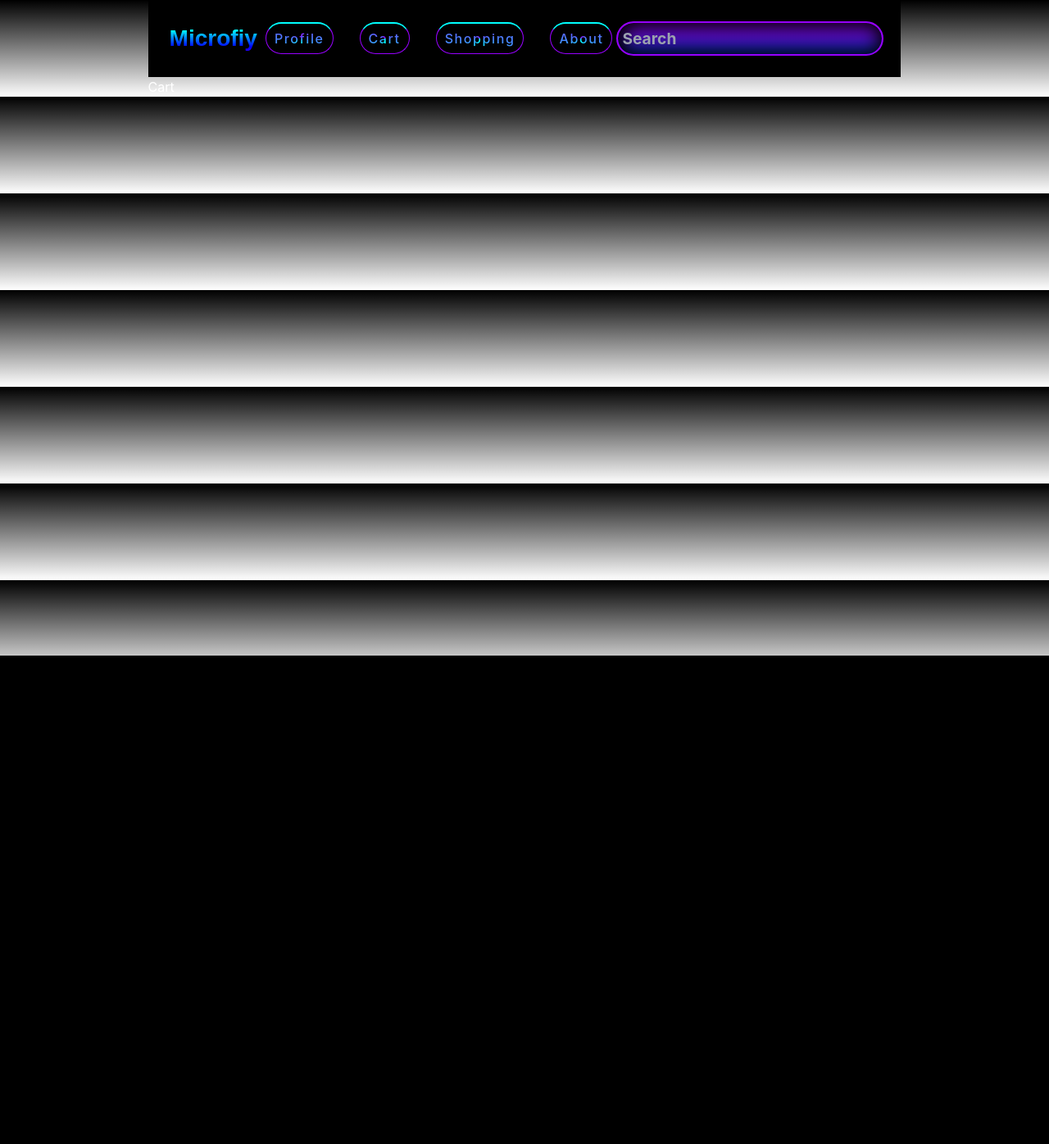
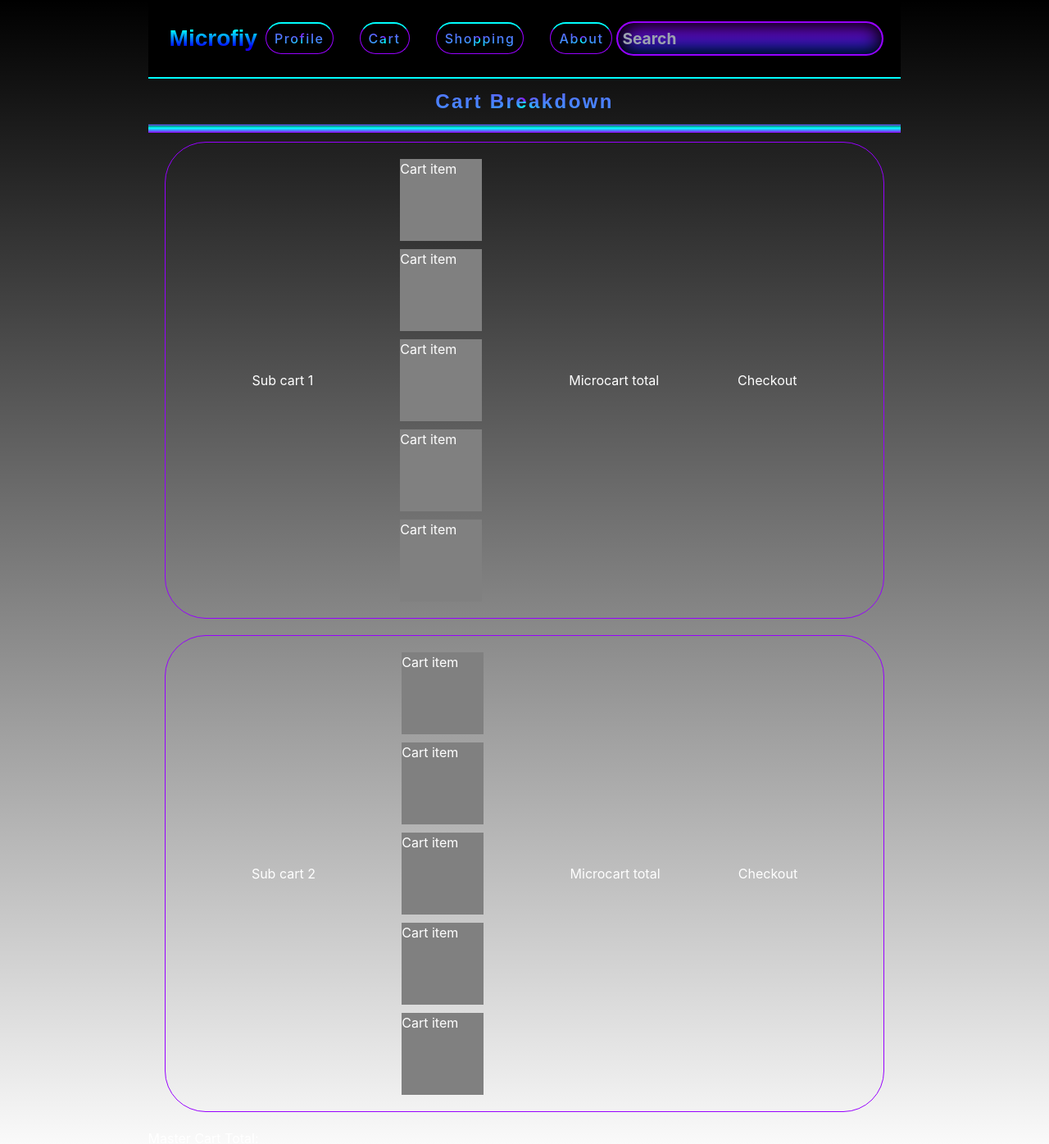
Before and after one commit to trickell/microcart, a Next.js app: page /cart in a window 1280 px wide. Shown: the top 1396 px of the page at 82% size. Before the commit the page ends 800 px from the top, so only its background shows below. Built offline with nearby package versions, Linux system fonts and the light colour scheme.

Commit message:
visual aid on every page to  help us think about setup.

```diff
--- a/src/app/about/page.js
+++ b/src/app/about/page.js
@@ -2,9 +2,10 @@ import Navbar from '../components/Navbar'
 
 export default function About() {
     return (
-        <>
-
-
-        </>
+        <div className="about">
+       <div>THE ONE AND ONLY MICROFIY</div>
+       <div>MISSION STATEMENT</div>
+       <div>HOW WE STARTED</div>
+       </div>
     )
 }
--- a/src/app/cart/page.js
+++ b/src/app/cart/page.js
@@ -1,3 +1,44 @@
+"use client"
+import React from'react';
+
 export default function Cart () {
-    return <h1>Cart</h1>
+    return (
+
+    <div>
+        <h1 className="pageheader">Cart Breakdown</h1>
+
+
+
+
+        <div className="favorites">Sub cart 1
+            <div>
+                <div className="placeholderbox">Cart item</div>
+                <div className="placeholderbox">Cart item</div>
+                <div className="placeholderbox">Cart item</div>
+                <div className="placeholderbox">Cart item</div>
+                <div className="placeholderbox">Cart item</div>
+            </div>
+            <h2>Microcart total</h2>
+
+            <button>Checkout</button>
+        </div>
+
+        <div className="favorites">Sub cart 2
+            <div>
+                <div className="placeholderbox">Cart item</div>
+                <div className="placeholderbox">Cart item</div>
+                <div className="placeholderbox">Cart item</div>
+                <div className="placeholderbox">Cart item</div>
+                <div className="placeholderbox">Cart item</div>
+            </div>
+            <h2>Microcart total</h2>
+
+            <button>Checkout</button>
+        </div>
+        <h1>Master Cart Total:</h1>
+
+            <button>Checkout</button>
+
+    </div>
+)
 }
--- a/src/app/index.css
+++ b/src/app/index.css
@@ -303,7 +303,8 @@ body {
       margin-right: 20px;
     }
 
-    .information {
+    .information,
+    .favorites {
       display: flex;
       flex-direction: row;
       flex-wrap: wrap;
@@ -326,9 +327,9 @@ body {
       border-radius: 50px;
     }
 
-    .favorites {
+    .about {
       display: flex;
-      flex-direction: row;
+      flex-direction: column;
       flex-wrap: wrap;
       align-items: center;
       padding: 10px;
@@ -337,3 +338,10 @@ body {
       border: 1px solid #9700ff;
       border-radius: 50px;
     }
+
+    .placeholderbox{
+      height: 100px;
+      width: 100px;
+      background-color: gray;
+      margin: 10px;
+    }
--- a/src/app/profile/page.js
+++ b/src/app/profile/page.js
@@ -18,7 +18,16 @@ export default function Profile () {
                     <p>Socials</p>
                 </div>
             </div>
-            <div className="favorites">This is where the favorites can be reviewed</div>
+            <div className="favorites">This is where the favorites can be reviewed
+            <div>
+                <div className="placeholderbox">This is a placeholder for the favorites</div>
+                <div className="placeholderbox">This is a placeholder for the favorites</div>
+                <div className="placeholderbox">This is a placeholder for the favorites</div>
+                <div className="placeholderbox">This is a placeholder for the favorites</div>
+                <div className="placeholderbox">This is a placeholder for the favorites</div>
+            </div>
+
+            </div>
 
             {/* Profile content goes here */}
             {/* Theme picker to load after clicking a "change theme" button... */}
```
